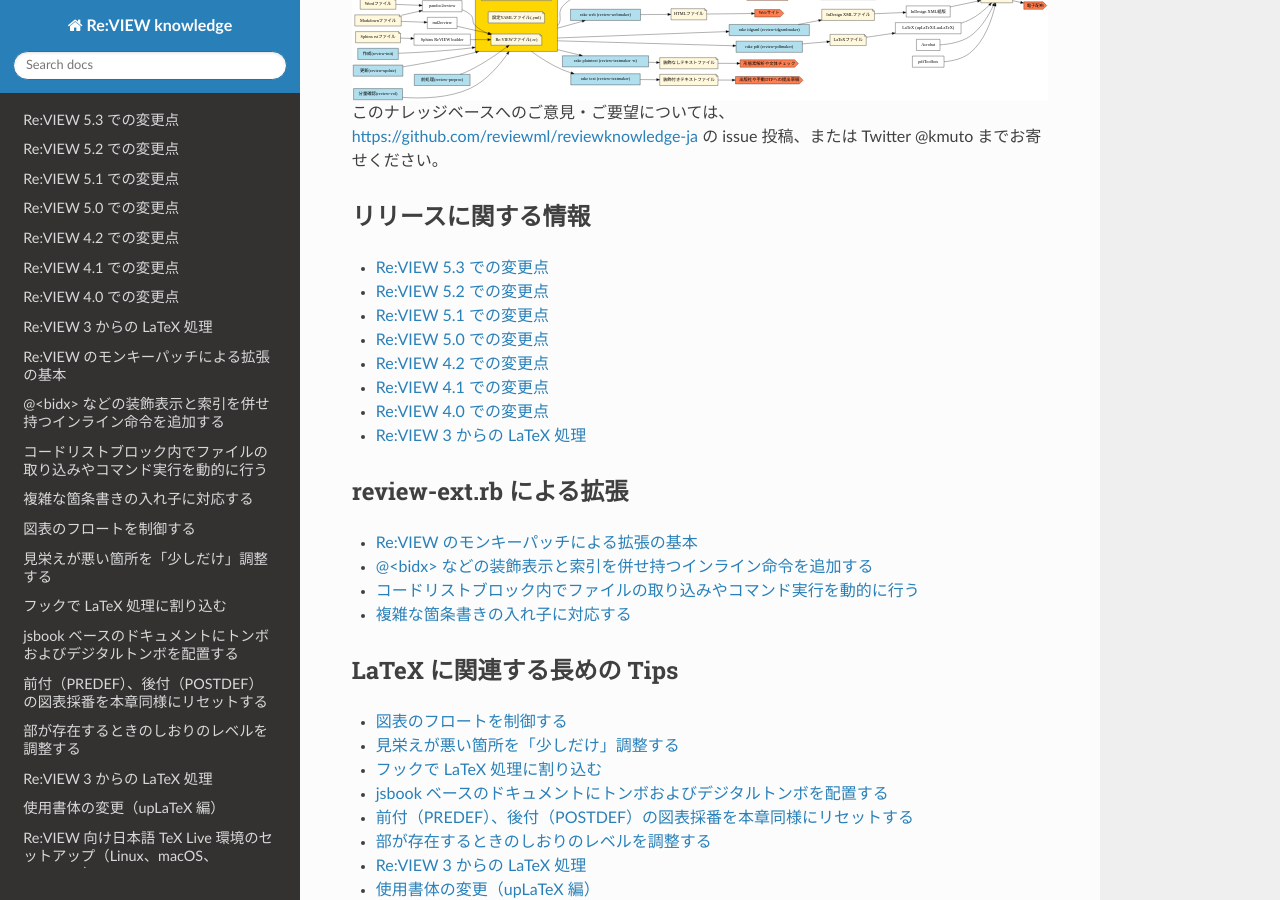
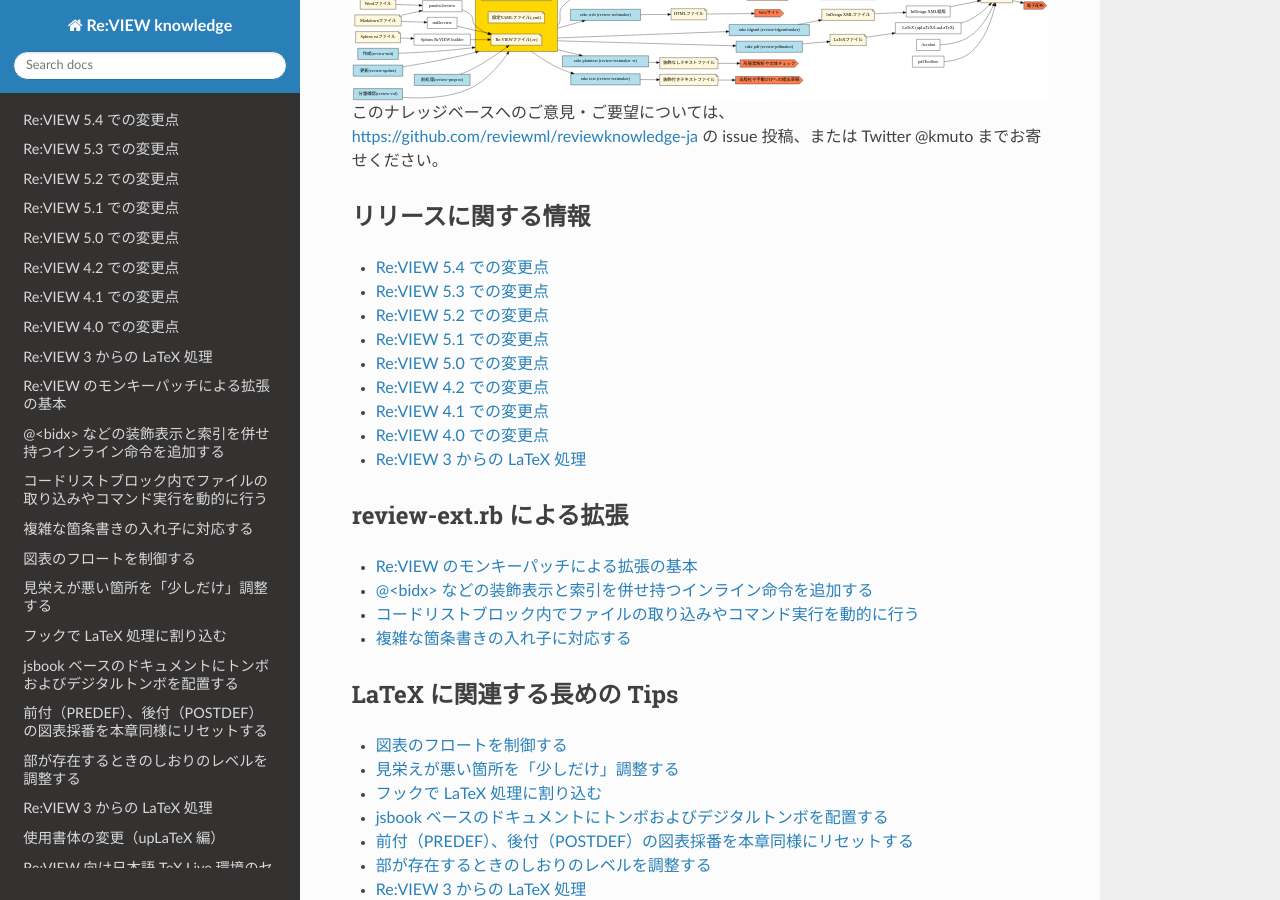
Before and after one commit to reviewml/reviewknowledge-ja, a Sphinx documentation site: the page built from docs/index.rst, in a window 1280 px wide and 900 px high, scrolled down 413 px. Built offline with Sphinx 7.4.7 and the Read the Docs theme 2.0.0, drawn with Linux system fonts in a browser that asks for light colours; some of the changed lines change nothing that is shown.

Commit message:
News 5.4.0

````diff
--- a/docs/index.rst
+++ b/docs/index.rst
@@ -21,6 +21,7 @@
 .. toctree::
   :maxdepth: 1
 
+  releases/review540
   releases/review530
   releases/review520
   releases/review510
--- /dev/null
+++ b/docs/releases/review540.md
@@ -0,0 +1,276 @@
+2022/2/28 by @kmuto
+
+# Re:VIEW 5.4 での変更点
+
+Re:VIEW 5.4 において 5.3 から変更した点について解説します。
+
+----
+
+2022年2月28日に、Re:VIEW 5 系のマイナーバージョンアップである「[Re:VIEW 5.4.0](https://github.com/kmuto/review/releases/tag/v5.4.0)」をリリースしました。
+
+今回のバージョン 5.4 は、5.3 で発見された不具合の修正と、テキスト化の際の利便性の向上、EPUB / CSS 組版向けのカスタマイズ割り込みの強化などを施しています。
+
+----
+
+## 既知の問題
+
+現時点ではありません。
+
+---
+
+## インストール
+
+新規インストールの場合
+
+```
+$ gem install review
+```
+
+更新の場合
+
+```
+$ gem update review
+```
+
+----
+
+## 既存プロジェクトのバージョンアップ追従
+
+既存のプロジェクトを 5.4 に更新するには、Re:VIEW 5.4 をインストール後、プロジェクトフォルダ内で `review-update` コマンドを実行してください。
+
+```
+$ review-update
+** review-update はプロジェクトを 5.4.0 に更新します **
+config.yml: 'review_version' を '5.0' に更新しますか? [y]/n
+プロジェクト/sty/review-base.sty は Re:VIEW バージョンのもの (/var/lib/gems/2.7.0/gems/review-5.4.0/templates/latex/review-jsbook/review-base.sty) で置き換えら
+れます。本当に進めますか? [y]/n
+プロジェクト/sty/review-jsbook.cls は Re:VIEW バージョンのもの (/var/lib/gems/2.7.0/gems/review-5.4.0/templates/latex/review-jsbook/review-jsbook.cls) で置き換えられます。本当に進めますか? [y]/n
+完了しました。
+```
+
+
+
+続いて、リリースノートをベースに、新規に導入した機能や変更点について理由を挙げながら解説します。
+
+## 新機能
+
+### Re:VIEW に関する質問の受け付けに対応する GitHub Discussions を開始しました
+
+Re:VIEW の実装に何か変化があったわけではないのですが、[GitHub Discussions](https://github.com/kmuto/review/discussions) という場を設けました。
+
+内容的に issue にするにはためらいがあるというときに、質問の場として使っていただければと思います。
+
+生産的な場にしたいので、ご投稿の前には [Re:VIEW Discussions 日本語でのご案内](https://github.com/kmuto/review/discussions/1771) をご覧になるようお願いします。
+
+## 非互換の変更
+### EPUBMaker: opf ファイルの `manifest` 内の `item` を ID 文字列の辞書順でソートするようにしました
+
+opf ファイルは EPUB のコンテンツ情報を管理するファイルですが、この中に manifest/item という項目があり、ここに EPUB ファイル内で保有しているファイル一覧が列挙されています。これまでの EPUBMaker では素朴にファイルシステムから Ruby のファイル取得 API で得られたファイル一覧を使っていたのですが、数式画像をリビルドしたり、ファイルシステム環境がそもそも違ったりすると、この順序が変わることがあります（ファイル取得 API のほうでは順序を保証していない）。
+
+epdiff ツールなどでEPUB の差分を確認したいときにこの opf ファイルの不要な差分にわずらわされるのを避けるため、辞書順（a〜z順）にソートするようにしてから opf ファイルに書き出すようにしました。
+
+これまでのバージョンとは非互換ではあるのですが、内容的にこれが何か副作用を起こす可能性はないでしょう。
+
+### TextMaker: 表の見出しセル行を太字表現（★〜☆）にするのではなく、見出しセル行と通常セル行の区切り線を入れるようにしました
+
+`rake text` や `review-textmaker` で作るテキストファイルにおいて、これまでは表の見出しセルを太字表現にしていました。ただ実際の利用シーンではむしろ、見出しセル自体には装飾を付けず、通常セルとの間に区切り線を入れることのほうが大半……というか100%です。
+
+そこで、今回のバージョンで、デフォルトを見出し装飾なし・区切り線ありに変更しました。従来の太字表現に戻すには `textmaker` セクションの `th_bold` パラメータを true に設定してください。
+
+reファイル
+```
+//table{
+A	B
+---------------
+C	D
+//}
+```
+
+従来のテキスト変換後（および `textmaker/th_bold:true` 時）
+```
+◆→開始:表←◆
+★A☆	★B☆
+C	D
+◆→終了:表←◆
+```
+
+Re:VIEW 5.4.0以降のテキスト変換後
+```
+◆→開始:表←◆
+A	B
+------------
+C	D
+◆→終了:表←◆
+```
+
+### TextMaker: `//indepimage` 命令の出力結果を `//image` に合わせました
+
+これまでテキスト化の際には `//indepimage` はファイルが見つからなくても `{ 〜 //}` の中身があろうとなかろうと無視していました。制作の用途で使うときには、図版は後から作成したり、図版予定位置に「この画像を使ってこう加工しておいて」という指示を入れておくことがよくあります。`//image` ではそのために `{ 〜 //}` の中身を指示情報扱いとして書き出していたので、`//indepimage` もこれに合わせました。
+
+reファイル（図版ファイルはどちらも存在しない）
+```
+//image[図1][キャプション]{
+fig1.pngの左上を切り出してください。
+//}
+
+//indepimage[概念図]{
+PowerPointファイル1枚目から作図願います。
+1.は①としてください。
+//}
+```
+
+従来（indepimageの内容コメントが無視される）
+```
+◆→開始:図←◆
+fig1.pngの左上を切り出してください。
+
+図1.1　キャプション
+◆→終了:図←◆
+
+◆→画像 概念図←◆
+```
+
+Re:VIEW 5.4.0以降
+```
+◆→開始:図←◆
+fig1.pngの左上を切り出してください。
+
+図1.1　キャプション
+◆→終了:図←◆
+
+◆→開始:図←◆
+PowerPointファイル1枚目から作図願います。
+1.は①としてください。
+◆→終了:図←◆
+```
+
+### TextMaker: `//imgtable` 命令の出力結果を `//image` および `//table` に合わせました
+
+図版ファイルを表代わりに配置する `//imgtable` ですが、これもテキスト化では内容が従来無視されていました。`//indepimage` 同様に表示するようにします。
+
+reファイル
+```
+//imgtable[figtable1][キャプション]{
+table.xlsx 2つめのシートから作図願います。
+アミ色はK10%にしてください。
+//}
+```
+
+従来（キャプションしか入らない）
+```
+表1.1　キャプション
+```
+
+Re:VIEW 5.4.0以降
+```
+◆→開始:表←◆
+表1.1　キャプション
+
+table.xlsx 2つめのシートから作図願います。
+アミ色はK10%にしてください。
+◆→終了:表←◆
+```
+
+### ハイライト有効時に、`//source` 命令もハイライト対象として中身をエスケープしないようにしました
+
+ハイライト（`highlight`）有効時、PDFMaker および EPUBMaker において `//list`、`//emlist`、`//cmd`、`//listnum`、`//emlistnum` はハイライト対象となっていましたが、同じプログラムコード提示用命令である `//source` についてはハイライト対象から漏れていましたので、これを追加しました。
+
+ハイライトをもともと使っていない、あるいはハイライトを使っているが `//source` を使っていない、のであれば特に影響はありません。ハイライト対象から外れていることを期待して `//source` を使っていたケースでは、後述の review-ext.rb での差し戻し指示が必要です。
+
+ハイライト対象になるとどうなるかというと、reファイル→コンパイラ→ビルダ（LATEXBuilder / HTMLBuilder）と渡るときに、コンパイラでは本来行っている文字のエスケープやインライン命令の処理などを何も行わず、ビルダに引き渡します。ビルダは渡ってきたものを外部のハイライトプログラム（istings.sty、pygments、rouge など）に処理を委ねます。
+
+エスケープやインライン命令の処理をしたものをハイライトプログラムに渡してしまうと、たとえば `<` だったところが PDFMaker なら `\textless{}`、EPUB なら `&lt;` のようにエスケープされた文字がそのまま出てしまうことになります。
+
+逆に言うと、既存の挙動では、プログラムコード内でインライン命令（太字など）を使いたいときにはハイライトを使えない、ということです。
+
+`//list` や `//emlist` ではハイライトを使いたい（インライン命令は使わない）が、`//cmd` と `//source` ではインライン命令を使いたい（ハイライトは使わない）という場合は、以下のように review-ext.rb を使ってハイライト対象を制限することで対処できます。
+
+```
+module ReVIEW
+  module CompilerOverride
+    def non_escaped_commands
+      if @builder.highlight?
+        %i[list emlist listnum emlistnum] # cmdとsourceを除く
+      else
+        []
+      end
+    end
+  end
+
+  class Compiler
+    prepend CompilerOverride
+  end
+end
+```
+
+## バグ修正
+### Ruby 3.1 で YAML のエラーが発生するのを修正し、互換性も持たせました
+
+お待たせいたしました。いくつか報告をいただいていたとおり、以前のバージョンの Re:VIEW を Ruby 3.1 で使おうとすると、Date に関する YAML エラーという現象が発生していました。
+
+メジャーアップデートならともかくマイナーアップデートでライブラリに非互換の挙動を入れるのはいかがなものかという気持ちはありますが、Ruby 3.1 以降でも動作するように修正を行いました。
+
+Ruby の古いバージョンを切り捨てる、gem を使う、という方法も提案されていたのですが、小さめのコードで新旧バージョン両方への対応ができたのでほっとしています。
+
+とはいえ、今後も Ruby 側のライブラリの変更で互換性保持が困難となる可能性はありますし、いつまでも Ruby バージョンの古いものに引きずられるのも開発の阻害となります。今回はまだ Ruby 2.5 をサポートしますが、Re:VIEW の次のメジャーバージョンアップでは Ruby 2.7 以上をサポート対象にすることにして、Ruby 2.5 向けの具体的な対応はしなくなる予定です。
+
+rbenv/gem/bundler を常用する方には Ruby も関連物もどんどん上げていけばいいのでは？という意見もあるのでしょうけれども、私自身は Debian GNU/Linux ディストリビューションの配布物信頼性・安定性のほうに重きを置いているので、せめて Debian stable および oldstable でサポートされている期間はその収録 Ruby バージョンについて Re:VIEW でも対応する対象にしたいと考えています。（Node.js などを見てると Long-Time-Support な OS ディストリビューション公式とは相性が悪くなる風潮が強いなぁという印象ですが。）
+
+### EPUBMaker: `epub:type=cover` が大扉や奥付に入るのを修正しました
+
+epubcheck でもひっかからないしリーダーにも影響しないという些末なことではあるのですが、EPUB の表紙ファイルには `epub:type=cover` という属性を入れることが推奨されています。これが処理の関係で大扉や奥付にも入ってしまっていましたので、削除しました。
+
+### 無効な urnid の例がサンプルとして示されているのを削除しました
+
+config.yml のコメントアウトした設定で urnid パラメータに対し
+
+```
+# urnid: urn:uuid:http://example.com/book-title/
+```
+
+としていましたが、これを実際に使おうとすると epubcheck でエラーになります。urnid の内容はランダムな UUID が入るのでそもそも有効にする意味はないのですが、どうしても同じ UUID で作り直したいというときのサンプルとして上記は不適切なので、以下のように例示を置き換えました。
+
+```
+# urnid: urn:uuid:ffffffff-ffff-ffff-ffff-ffffffffffff
+```
+
+当然ながら実際に固定の UUID で使いたいというときには、別の妥当な値に変更する必要があります。Re:VIEW での UUID の生成は以下と同じです。
+
+```
+$ ruby -e 'require "securerandom"; puts SecureRandom.uuid'
+2b0987ec-a155-4d70-998e-6507b87e49a9
+```
+
+### config.yml の YAML 構文にエラーがあったときに例外ではなく妥当なエラーを返すようにしました
+
+config.yml の YAML ファイルはだいぶ大きいため、インデントを誤ったり `:` を付けたセクションを有効にしたけれども下位をコメントアウトのままにしてしまったりといったケースがあります。このときに例外が発生して捕捉し損ねていたため、バックトレース付きのエラーになってしまっていました。
+
+この例外を捕捉し、正しく（？）エラーを返すようにしました。
+
+ただ、Ruby の YAML 処理を行う Psych ライブラリ、および YAML の性質上、YAML の構文エラーについてはかなりざっくりした列・行の提示だけで、解決のヒントにあまり寄与してくれない傾向です。変更容易性と評価容易性を合わせ持たせるのはどうしたらよいですかねぇ……（JSON 管理で GUI/Web 設定とすればエラーは減らせると思うのですが、ちょっとした変更のたびに Web ブラウザというのもという気分もあり）。
+
+### IDGXMLMaker: secttags を有効にしている状態で前付や後付がエラーになるのを修正しました
+
+IDGXML を使っていてかつ secttags（見出しレベル登場に応じて、chapter, sect, sect2, …と構造要素で囲む）を有効にしているという非常にレアな状況ではあるのですが、このときに前付や後付のように章番号が存在しない箇所でエラーが発生していました。エラーにせず chapter 構造で囲むように修正しています。
+
+なお、多くは語りませんが、中間処理では構造要素を使うにしても、InDesign にインポートする前には構造タグ類は除去することをお勧めします。
+
+## ドキュメント
+### GitHub Discussions について README.md に記載しました
+
+冒頭で言及した GitHub Discussions について記載しました。
+
+## その他
+### RuboCop 1.25.1 の指摘を反映しました
+
+恒例の Rubocop 先生対応です。
+
+## 終わりに
+
+今回の Re:VIEW 5.4 では、大きな新機能は入れませんでした。新規・既存のユーザーにとっては、Ruby 3.1 以上への対応が一番大きなところでしょうか。
+
+テキスト化周りの機能強化については、業務用で review-ext.rb をやりくりしていたのをようやくこのたびマージできたので、私自身にとってはかなりのメリットがあります。
+
+CSS 組版向けの機能は今回でいろいろ入れたのですが、具体的にこれらの機能を活用しての Vivliostyle.js や AntennaHouse Formatter、VersaType Converter といった CSS 組版ソフトウェア向けの具体的な参照実装をお見せしていないので、わかりにくいところかもしれません。業務では AntennaHouse Formatter、VersaType Converter の実装を保有しているものの、業務利用デザイン合わせなので参照実装として出すわけにもいかず、ページデザインレイアウトから考えないといけないのが頭の痛いところです。このあたりは紙面デザイナー / CSS デザイナーの方の参戦を期待したいですね。
+
+Enjoy!
````
